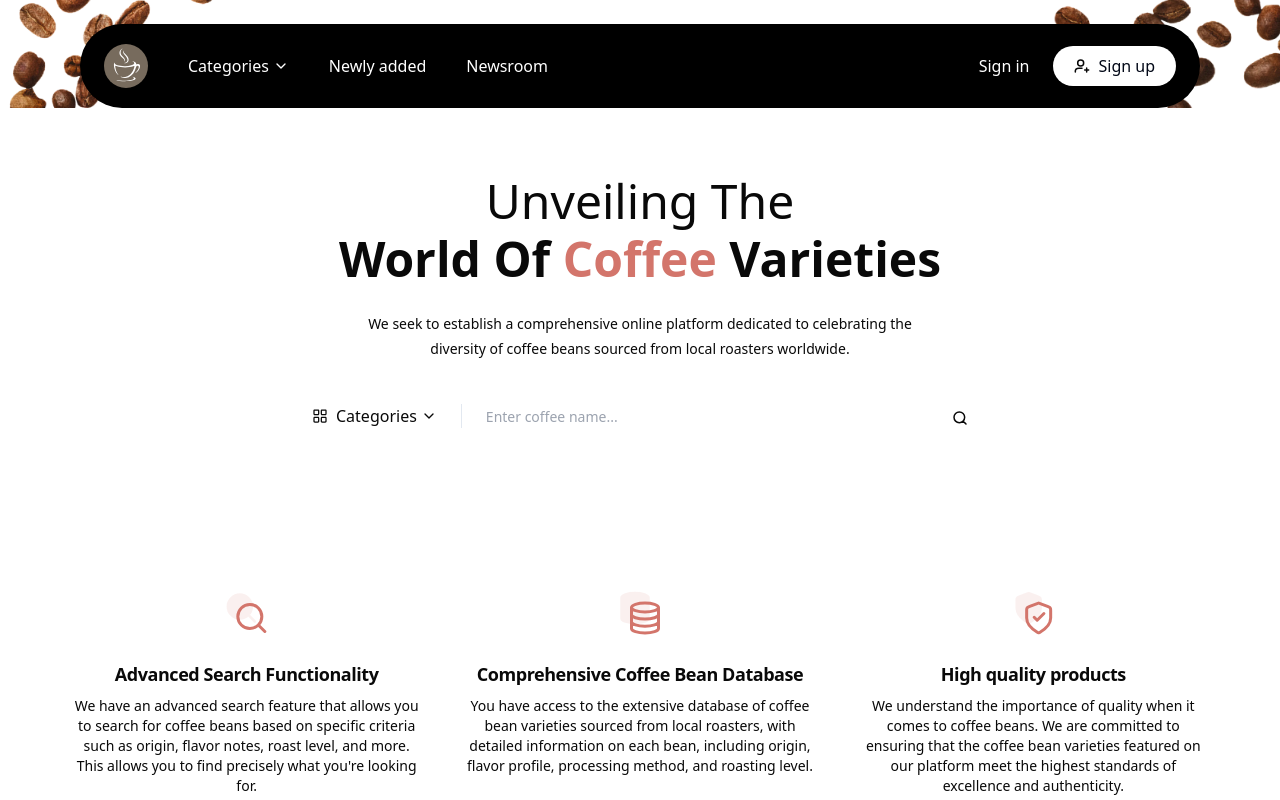
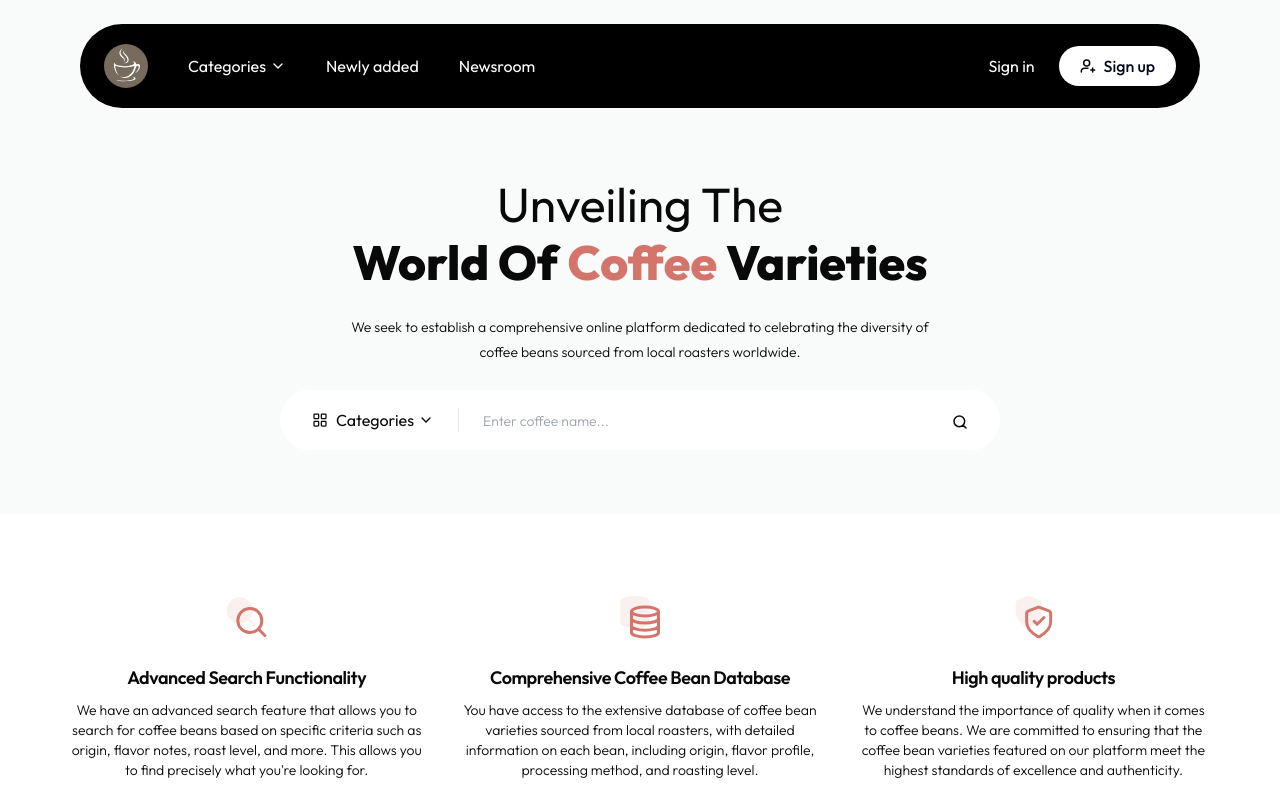
Before and after one commit to star-works/coffee-beans, a Next.js app: page / in a window 1280 px wide. Shown: the top 800 px of the page. Built offline with nearby package versions, Linux system fonts and the light colour scheme.

Commit message:
font family

```diff
--- a/src/app/globals.css
+++ b/src/app/globals.css
@@ -1,3 +1,4 @@
+@import url("https://fonts.googleapis.com/css2?family=Outfit:wght@100..900&display=swap");
 @tailwind base;
 @tailwind components;
 @tailwind utilities;
@@ -75,6 +76,9 @@
   }
 }
 
+body {
+  font-family: "Outfit", sans-serif;
+}
 .input {
   -webkit-appearance: none;
   appearance: none;
--- a/src/app/layout.js
+++ b/src/app/layout.js
@@ -13,7 +13,13 @@ export default function RootLayout({ children }) {
       <head>
         <link rel="icon" href="/Logo.png" />
       </head>
-      <body>
+      <body
+        style={{
+          overflow: "auto !important",
+          paddingRight: "0 !important",
+          marginRight: "0 !important",
+        }}
+      >
         <Header />
         {children}
         <Footer />
--- a/src/components/common/Header.jsx
+++ b/src/components/common/Header.jsx
@@ -9,22 +9,8 @@ import MobileHeader from "./MobileHeader";
 const Header = () => {
   return (
     <>
-      <div className="max-w-[1920px] relative mx-auto overflow-hidden">
-        <Image
-          className="absolute z-[-1] hidden md:flex top-0 start-0"
-          height={400}
-          width={250}
-          src="/assets/images/webp/header_top_start_img_bean.webp"
-          alt="image"
-        />
-        <Image
-          className="absolute z-[-1] hidden md:flex -bottom-5 lg:bottom-0 end-[-5%] lg:end-0"
-          height={400}
-          width={250}
-          src="/assets/images/webp/header_bottom_end_img_bean.webp"
-          alt="image"
-        />
-        <div className="max-w-[1120px] relative z-10 mx-auto px-3 xl:px-0 pt-4 md:pt-6">
+      <div className="max-w-[1920px] fixed w-full mx-auto overflow-hidden z-10 left-0">
+        <div className="max-w-[1120px] relative z-10 mx-auto px-3 xl:px-0 pt-4 md:pt-6 ">
           <div className="py-3 md:py-5 px-4 md:px-6 bg-black rounded-[50px] md:rounded-[96px] flex justify-between items-center">
             <div className="flex gap-5 md:gap-10 items-center">
               <Link
--- a/src/components/homepage/Hero.jsx
+++ b/src/components/homepage/Hero.jsx
@@ -1,10 +1,26 @@
 "use client";
+import Image from "next/image";
 import { LocationSelect } from "../common/AllSelect";
 import { BlackSearch } from "../common/Icons";
 
 const Hero = () => {
   return (
     <>
+      <div className="bg-[#F9FAFA] relative pt-28">
+        <Image
+          className="absolute z-[-1] hidden md:flex top-0 start-0"
+          height={400}
+          width={250}
+          src="/assets/images/webp/header_top_start_img_bean.webp"
+          alt="image"
+        />
+        <Image
+          className="absolute z-[-1] hidden md:flex -bottom-5 lg:bottom-0 end-[-5%] lg:end-0"
+          height={400}
+          width={250}
+          src="/assets/images/webp/header_bottom_end_img_bean.webp"
+          alt="image"
+        />
         <div className="max-w-[1120px] mx-auto px-3 xl:px-0 py-12 md:py-16">
           <h1 className="text-3xl sm:text-4xl md:text-5xl font-normal capitalize text-center text-[#090909] !leading-[120%]">
             Unveiling the
@@ -14,10 +30,10 @@ const Hero = () => {
           </h1>
           <p className="text-center !leading-[180%] text-sm font-light max-w-[592px] mx-auto text-[#090909] pt-6">
             We seek to establish a comprehensive online platform dedicated to
-          celebrating the diversity of coffee beans sourced from local roasters
-          worldwide.
+            celebrating the diversity of coffee beans sourced from local
+            roasters worldwide.
           </p>
-        <div className="sm:mt-6 max-w-[580px] lg:max-w-[720px] mx-auto px-4 sm:px-6 md:px-8 py-[18px]">
+          <div className="sm:mt-6 max-w-[580px] lg:max-w-[720px] mx-auto px-4 sm:px-6 md:px-8 py-[18px] bg-white rounded-full">
             <div className="flex flex-col sm:flex-row items-center justify-center ">
               <div className="sm:border-e sm:pe-4 order-2 sm:order-1 pt-4 sm:pt-0">
                 <LocationSelect />
@@ -35,6 +51,7 @@ const Hero = () => {
             </div>
           </div>
         </div>
+      </div>
     </>
   );
 };
```
Lines whose indentation alone changed are shown as unchanged.
